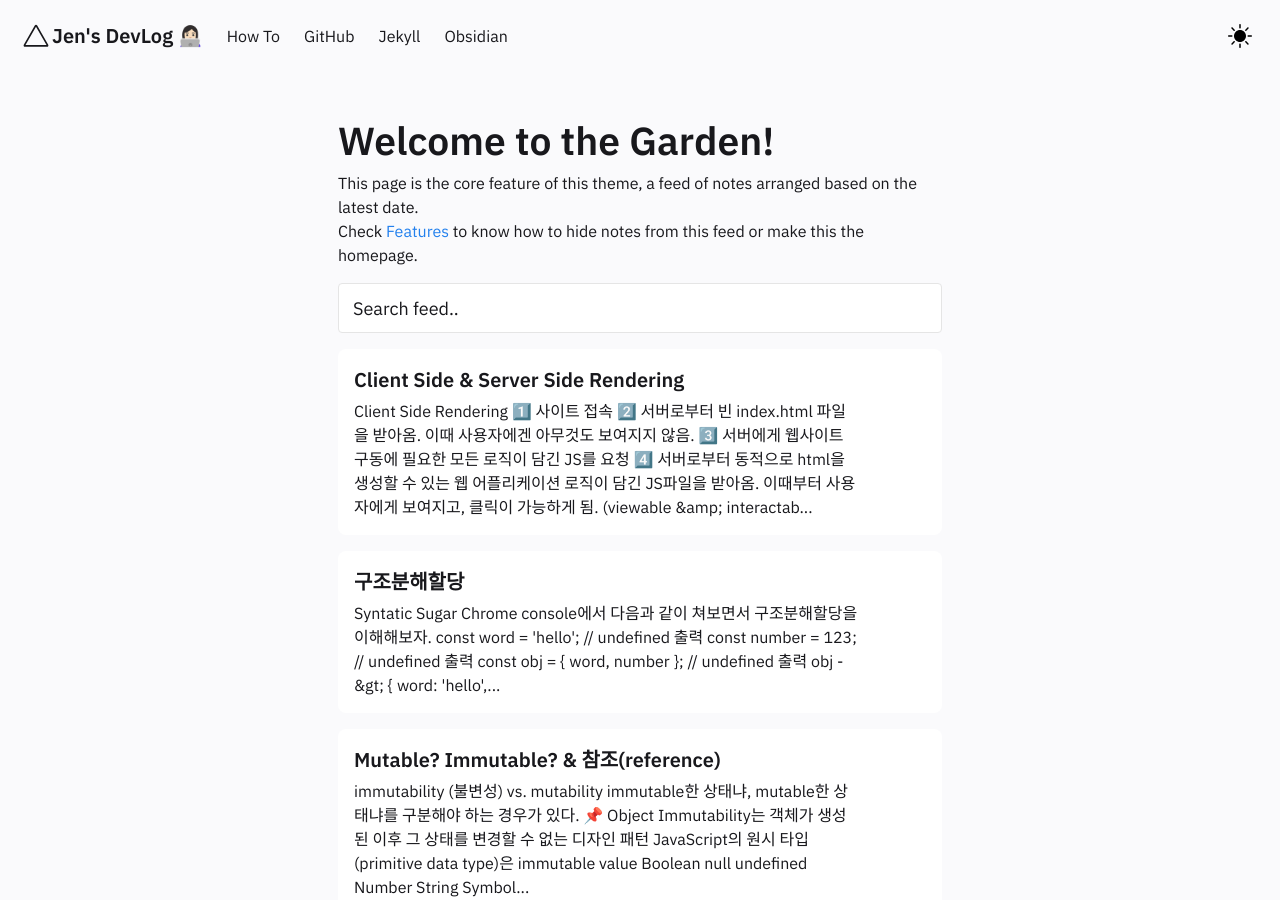
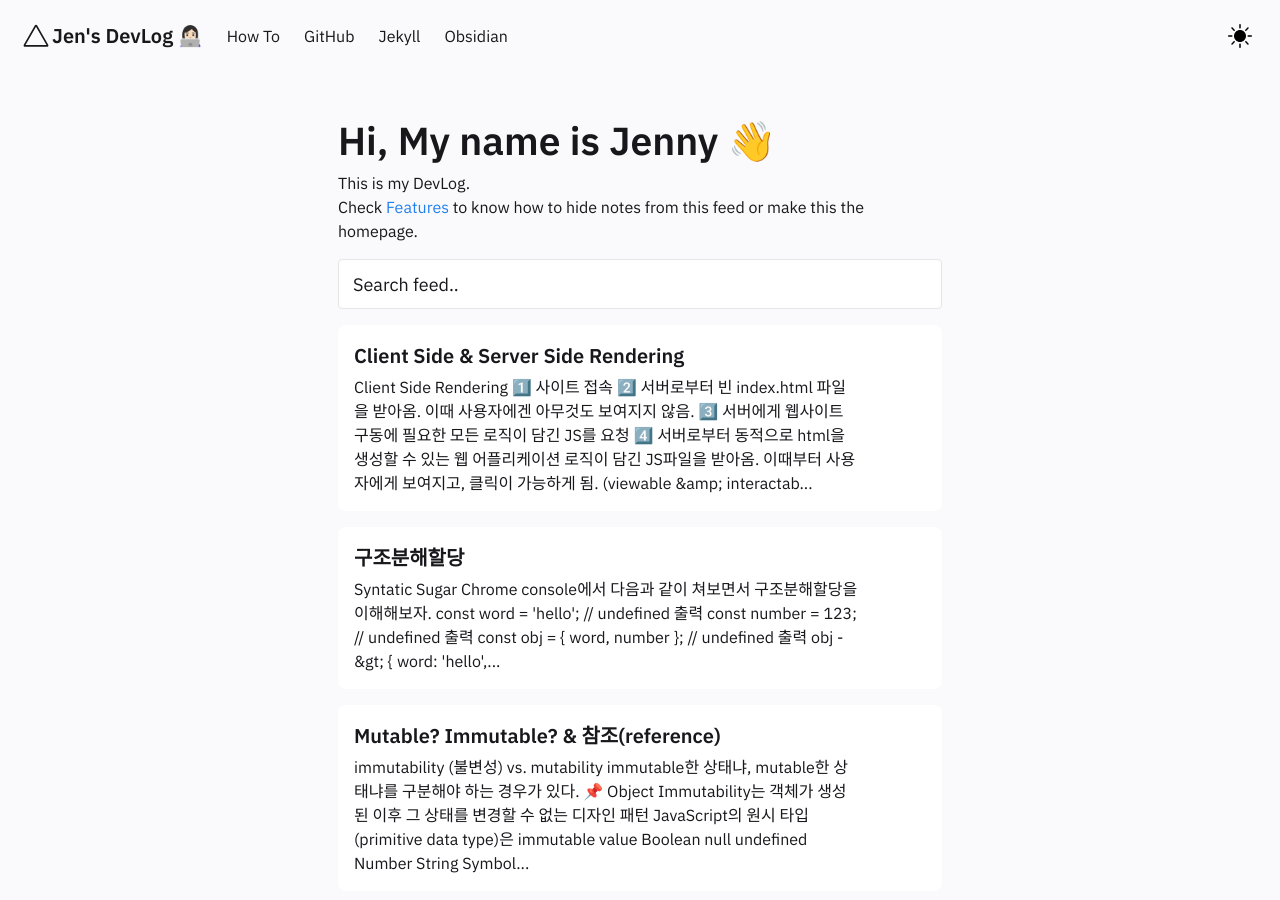
Before and after one commit to jenjenhub/blog, a Jekyll site: the page built from pages/index.md, in a window 1280 px wide and 900 px high. Built offline with Jekyll 4.4.1, drawn with Linux system fonts in a browser that asks for light colours.

Commit message:
Update FeedContent.html

```diff
--- a/_includes/FeedContent.html
+++ b/_includes/FeedContent.html
@@ -1,7 +1,7 @@
 <div class="block">
-    <h1>Welcome to the Garden!</h1>
+    <h1>Hi, My name is Jenny 👋</h1>
 
-    This page is the core feature of this theme, a feed of notes arranged based on the latest date. </br>
+    This is my DevLog. </br>
     Check <a href="../posts/features" style="color:var(--link);">Features</a> to know how to hide notes from this feed or make this the homepage.
 
 
```
